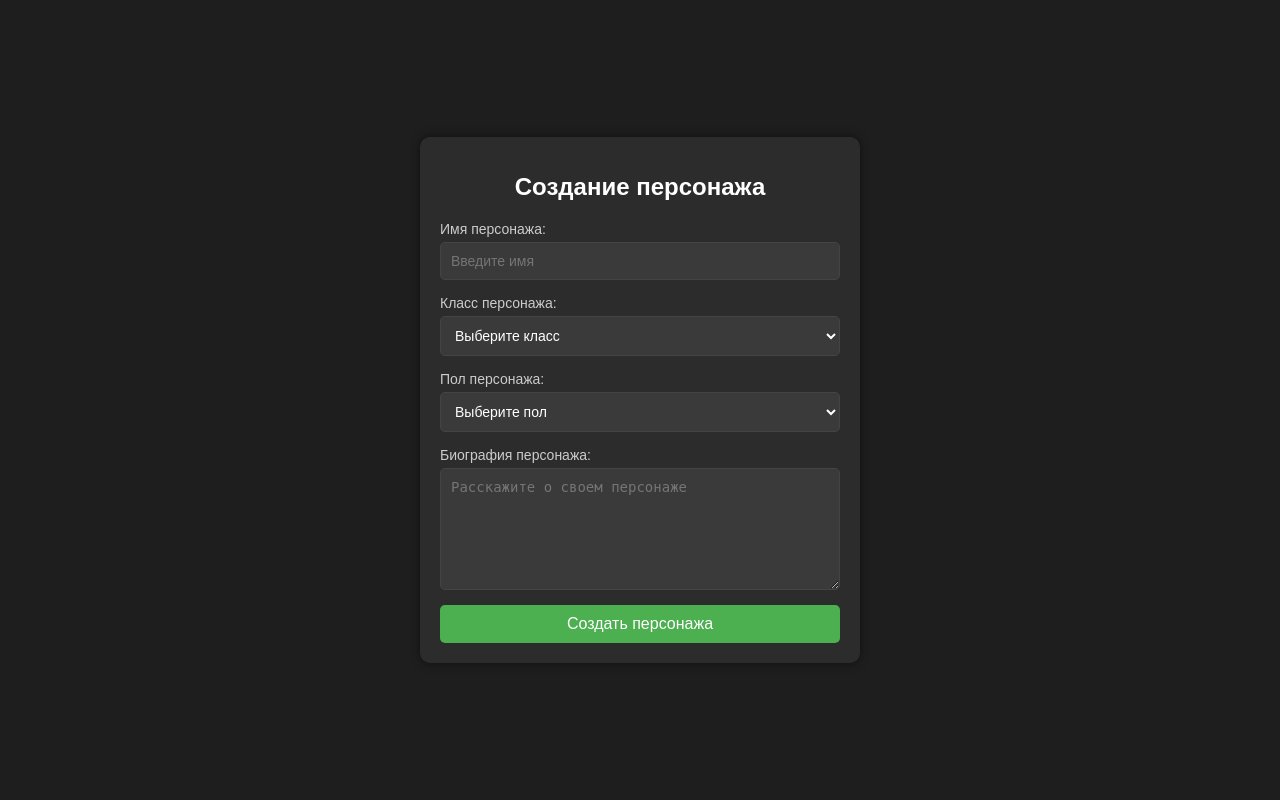
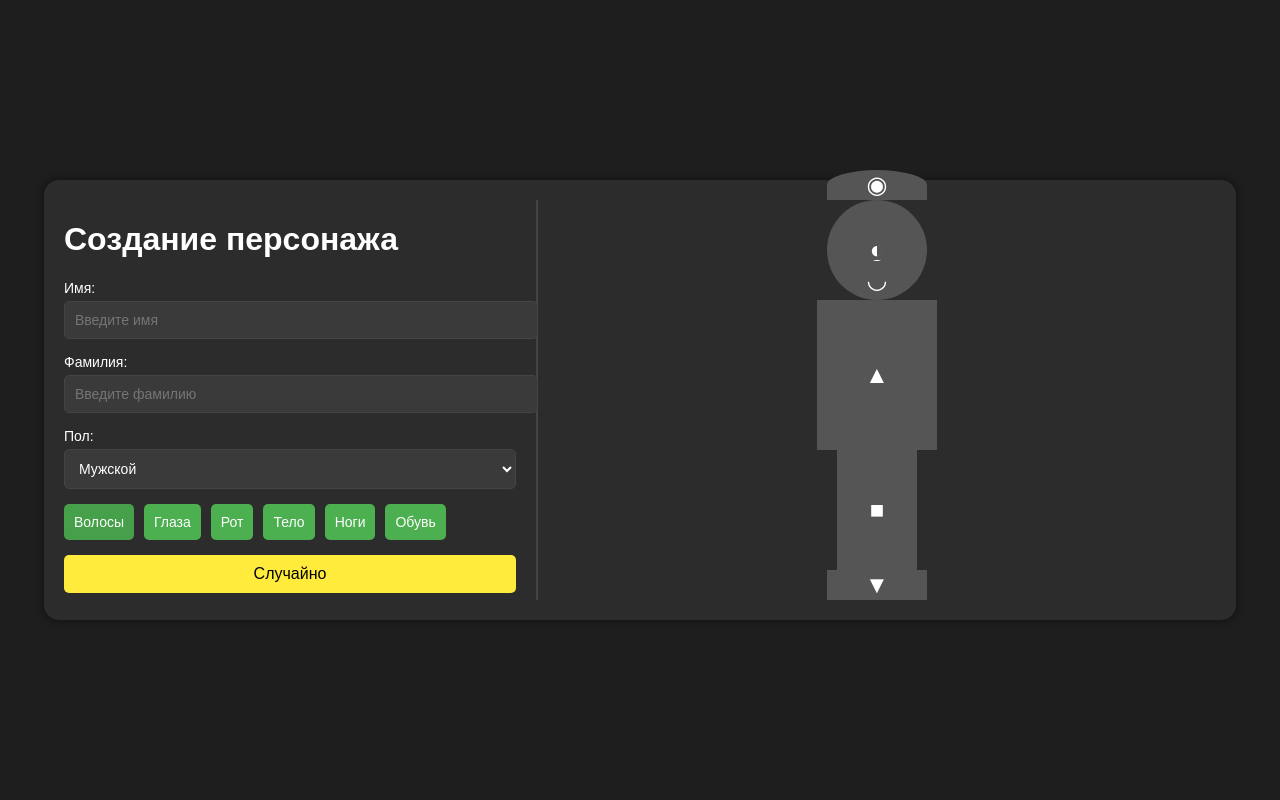
Before and after one commit to BasementRatt/NexNews, a Django app: page /pages/charcreate/ in a window 1280 px wide. Run offline with Django 3.2, Linux system fonts and the light colour scheme.

Commit message:
Сделал страницу создания персонажа можно потестить

```diff
--- /dev/null
+++ b/nexnews/static_dev/css/charcreate.css
@@ -0,0 +1,181 @@
+/* Базовые стили для страницы создания персонажа */
+body {
+    background: #1e1e1e; /* Темный фон */
+    color: #ffffff; /* Белый текст */
+    font-family: 'BOX', sans-serif; /* Шрифт как на главной странице */
+    display: flex;
+    justify-content: center;
+    align-items: center;
+    height: 100vh;
+    margin: 0;
+}
+
+.charcreate-container {
+    display: flex;
+    width: 90%;
+    max-width: 1200px;
+    background: #2c2c2c; /* Темный контейнер */
+    padding: 20px;
+    border-radius: 15px;
+    box-shadow: 0 0 10px rgba(0, 0, 0, 0.5);
+}
+
+.creation-panel {
+    width: 40%;
+    padding-right: 20px;
+    border-right: 2px solid #444444;
+}
+
+.character-preview {
+    width: 60%;
+    display: flex;
+    justify-content: center;
+    align-items: center;
+}
+
+.character {
+    width: 200px;
+    height: 400px;
+    position: relative;
+}
+
+.hair, .head, .eyes, .mouth, .body, .legs, .shoes {
+    position: absolute;
+    background: #555555; /* Серый цвет для фигур */
+    display: flex;
+    justify-content: center;
+    align-items: center;
+    font-size: 24px;
+    color: #ffffff;
+}
+
+.hair {
+    width: 100px;
+    height: 30px;
+    top: -30px; /* Волосы выше головы */
+    left: 50px;
+    border-radius: 50% 50% 0 0;
+}
+
+.head {
+    width: 100px;
+    height: 100px;
+    top: 0;
+    left: 50px;
+    border-radius: 50%;
+}
+
+.eyes {
+    width: 50px;
+    height: 20px;
+    top: 40px;
+    left: 75px;
+}
+
+.mouth {
+    width: 50px;
+    height: 20px;
+    top: 70px;
+    left: 75px;
+}
+
+.body {
+    width: 120px;
+    height: 150px;
+    top: 100px;
+    left: 40px;
+}
+
+.legs {
+    width: 80px;
+    height: 120px;
+    top: 250px;
+    left: 60px;
+}
+
+.shoes {
+    width: 100px;
+    height: 30px;
+    top: 370px;
+    left: 50px;
+}
+
+.form-group {
+    margin-bottom: 15px;
+}
+
+.form-group label {
+    display: block;
+    margin-bottom: 5px;
+    font-size: 14px;
+}
+
+.form-group input, .form-group select {
+    width: 100%;
+    padding: 10px;
+    border: 1px solid #444444;
+    border-radius: 5px;
+    background-color: #3a3a3a;
+    color: #ffffff;
+    font-size: 14px;
+}
+
+.tabs {
+    display: flex;
+    gap: 10px;
+    margin-bottom: 15px;
+}
+
+.tab-button {
+    padding: 10px;
+    border: none;
+    border-radius: 5px;
+    background-color: #4CAF50;
+    color: white;
+    cursor: pointer;
+    font-size: 14px;
+}
+
+.tab-button.active {
+    background-color: #45a049;
+}
+
+.tab-content {
+    display: none;
+    margin-bottom: 15px;
+}
+
+.tab-content.active {
+    display: block;
+}
+
+.option-button {
+    padding: 10px;
+    border: none;
+    border-radius: 5px;
+    background-color: #3a3a3a;
+    color: white;
+    cursor: pointer;
+    font-size: 16px;
+    margin: 5px;
+}
+
+.option-button:hover {
+    background-color: #4CAF50;
+}
+
+.randomize-button {
+    width: 100%;
+    padding: 10px;
+    border: none;
+    border-radius: 5px;
+    background-color: #FFEB3B;
+    color: black;
+    cursor: pointer;
+    font-size: 16px;
+    transition: background-color 0.3s ease;
+}
+
+.randomize-button:hover {
+    background-color: #FFD600;
+}
--- a/nexnews/templates/pages/charcreate.html
+++ b/nexnews/templates/pages/charcreate.html
@@ -1,121 +1,107 @@
+{% load static %}
 <!DOCTYPE html>
 <html lang="ru">
 <head>
     <meta charset="UTF-8">
     <meta name="viewport" content="width=device-width, initial-scale=1.0">
     <title>Создание персонажа</title>
-    <style>
-        /* Базовые стили для страницы создания персонажа */
-        body {
-            background: #1e1e1e; /* Темный фон */
-            color: #ffffff; /* Белый текст */
-            font-family: Arial, sans-serif; /* Простой шрифт */
-            display: flex;
-            justify-content: center;
-            align-items: center;
-            height: 100vh;
-            margin: 0;
-        }
-
-        .charcreate-container {
-            background: #2c2c2c; /* Темный контейнер */
-            padding: 20px;
-            border-radius: 10px;
-            box-shadow: 0 0 10px rgba(0, 0, 0, 0.5);
-            width: 100%;
-            max-width: 400px;
-            text-align: center;
-        }
-
-        .charcreate-container h1 {
-            margin-bottom: 20px;
-            font-size: 24px;
-        }
-
-        .charcreate-form {
-            display: flex;
-            flex-direction: column;
-            gap: 15px;
-        }
-
-        .form-group {
-            display: flex;
-            flex-direction: column;
-            gap: 5px;
-            text-align: left;
-        }
-
-        .form-group label {
-            font-size: 14px;
-            color: #cccccc;
-        }
-
-        .form-group input,
-        .form-group select,
-        .form-group textarea {
-            padding: 10px;
-            border: 1px solid #444444;
-            border-radius: 5px;
-            background-color: #3a3a3a;
-            color: #ffffff;
-            font-size: 14px;
-        }
-
-        .form-group textarea {
-            resize: vertical;
-            min-height: 100px;
-        }
-
-        .submit-button {
-            background-color: #4CAF50; /* Зеленая кнопка */
-            color: white;
-            border: none;
-            border-radius: 5px;
-            padding: 10px;
-            font-size: 16px;
-            cursor: pointer;
-            transition: background-color 0.3s ease;
-        }
-
-        .submit-button:hover {
-            background-color: #45a049; /* Темно-зеленый при наведении */
-        }
-    </style>
+    <link rel="stylesheet" href="{% static 'css/charcreate.css' %}">
 </head>
 <body>
 <div class="charcreate-container">
+    <!-- Левая панель: Интерфейс создания персонажа -->
+    <div class="creation-panel">
         <h1>Создание персонажа</h1>
-    <form id="charcreate-form" class="charcreate-form" action="{% url 'pages:charcreate' %}" method="post">
-        {% csrf_token %}
+        <form id="charcreate-form" class="charcreate-form">
+            <!-- Имя и фамилия -->
             <div class="form-group">
-            <label for="char-name">Имя персонажа:</label>
-            <input type="text" id="char-name" name="char-name" required placeholder="Введите имя">
+                <label for="char-first-name">Имя:</label>
+                <input type="text" id="char-first-name" name="char-first-name" required placeholder="Введите имя">
             </div>
             <div class="form-group">
-            <label for="char-class">Класс персонажа:</label>
-            <select id="char-class" name="char-class" required>
-                <option value="">Выберите класс</option>
-                <option value="warrior">Воин</option>
-                <option value="mage">Маг</option>
-                <option value="rogue">Разбойник</option>
-                <option value="cleric">Жрец</option>
+                <label for="char-last-name">Фамилия:</label>
+                <input type="text" id="char-last-name" name="char-last-name" required placeholder="Введите фамилию">
+            </div>
+            <!-- Выбор пола -->
+            <div class="form-group">
+                <label for="char-gender">Пол:</label>
+                <select id="char-gender" name="char-gender" required>
+                    <option value="male">Мужской</option>
+                    <option value="female">Женский</option>
                 </select>
             </div>
-        <div class="form-group">
-            <label for="char-gender">Пол персонажа:</label>
-            <select id="char-gender" name="char-gender" required>
-                <option value="">Выберите пол</option>
-                <option value="male">Мужской</option>
-                <option value="female">Женский</option>
-                <option value="other">Другой</option>
-            </select>
+            <!-- Вкладки для настройки внешности -->
+            <div class="tabs">
+                <button type="button" class="tab-button active" data-tab="hair">Волосы</button>
+                <button type="button" class="tab-button" data-tab="eyes">Глаза</button>
+                <button type="button" class="tab-button" data-tab="mouth">Рот</button>
+                <button type="button" class="tab-button" data-tab="body">Тело</button>
+                <button type="button" class="tab-button" data-tab="legs">Ноги</button>
+                <button type="button" class="tab-button" data-tab="shoes">Обувь</button>
             </div>
-        <div class="form-group">
-            <label for="char-bio">Биография персонажа:</label>
-            <textarea id="char-bio" name="char-bio" placeholder="Расскажите о своем персонаже"></textarea>
+            <!-- Контент вкладок -->
+            <div class="tab-content" id="hair">
+                <p>Выберите стиль волос:</p>
+                <button type="button" class="option-button" data-part="hair" data-value="◉">◉</button>
+                <button type="button" class="option-button" data-part="hair" data-value="⚫">⚫</button>
             </div>
-        <button type="submit" class="submit-button">Создать персонажа</button>
+            <div class="tab-content" id="eyes" style="display: none;">
+                <p>Выберите цвет глаз:</p>
+                <button type="button" class="option-button" data-part="eyes" data-value="◐">◐</button>
+                <button type="button" class="option-button" data-part="eyes" data-value="◑">◑</button>
+            </div>
+            <div class="tab-content" id="mouth" style="display: none;">
+                <p>Выберите форму рта:</p>
+                <button type="button" class="option-button" data-part="mouth" data-value="◡">◡</button>
+                <button type="button" class="option-button" data-part="mouth" data-value="◠">◠</button>
+            </div>
+            <div class="tab-content" id="body" style="display: none;">
+                <p>Выберите одежду для тела:</p>
+                <button type="button" class="option-button" data-part="body" data-value="▲">▲</button>
+                <button type="button" class="option-button" data-part="body" data-value="△">△</button>
+            </div>
+            <div class="tab-content" id="legs" style="display: none;">
+                <p>Выберите штаны:</p>
+                <button type="button" class="option-button" data-part="legs" data-value="■">■</button>
+                <button type="button" class="option-button" data-part="legs" data-value="□">□</button>
+            </div>
+            <div class="tab-content" id="shoes" style="display: none;">
+                <p>Выберите обувь:</p>
+                <button type="button" class="option-button" data-part="shoes" data-value="▼">▼</button>
+                <button type="button" class="option-button" data-part="shoes" data-value="▽">▽</button>
+            </div>
+            <!-- Кнопка "Случайно" -->
+            <button type="button" id="randomize-button" class="randomize-button">Случайно</button>
         </form>
     </div>
+    <!-- Правая панель: Отображение персонажа -->
+    <div class="character-preview">
+        <div class="character">
+            <!-- Фигуры для персонажа с символами -->
+            <div class="hair">
+                <span id="hair-symbol">◉</span>
+            </div>
+            <div class="head">
+                <span id="head-symbol">◉</span>
+            </div>
+            <div class="eyes">
+                <span id="eyes-symbol">◐</span>
+            </div>
+            <div class="mouth">
+                <span id="mouth-symbol">◡</span>
+            </div>
+            <div class="body">
+                <span id="body-symbol">▲</span>
+            </div>
+            <div class="legs">
+                <span id="legs-symbol">■</span>
+            </div>
+            <div class="shoes">
+                <span id="shoes-symbol">▼</span>
+            </div>
+        </div>
+    </div>
+</div>
+<script src="{% static 'scripts/charcreate.js' %}"></script>
 </body>
 </html>
```
Also changed, not shown: nexnews/static_dev/scripts/charcreate.js (added, +40 -0 lines). Lines whose indentation alone changed are shown as unchanged.
